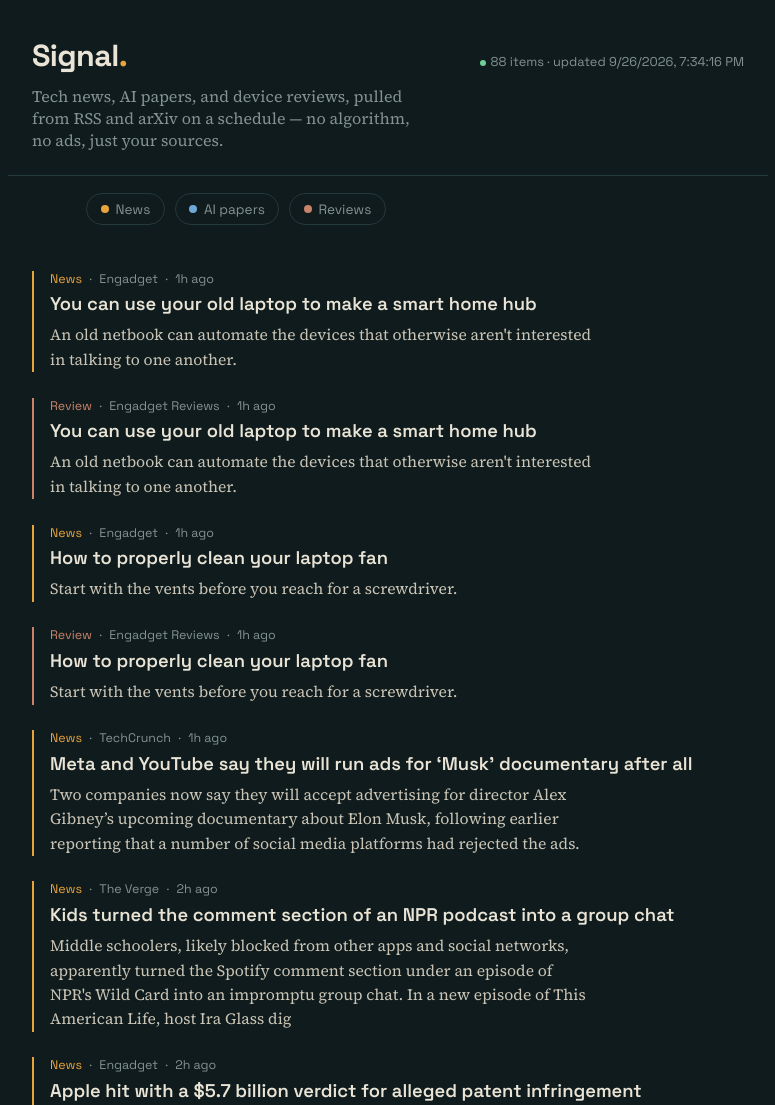
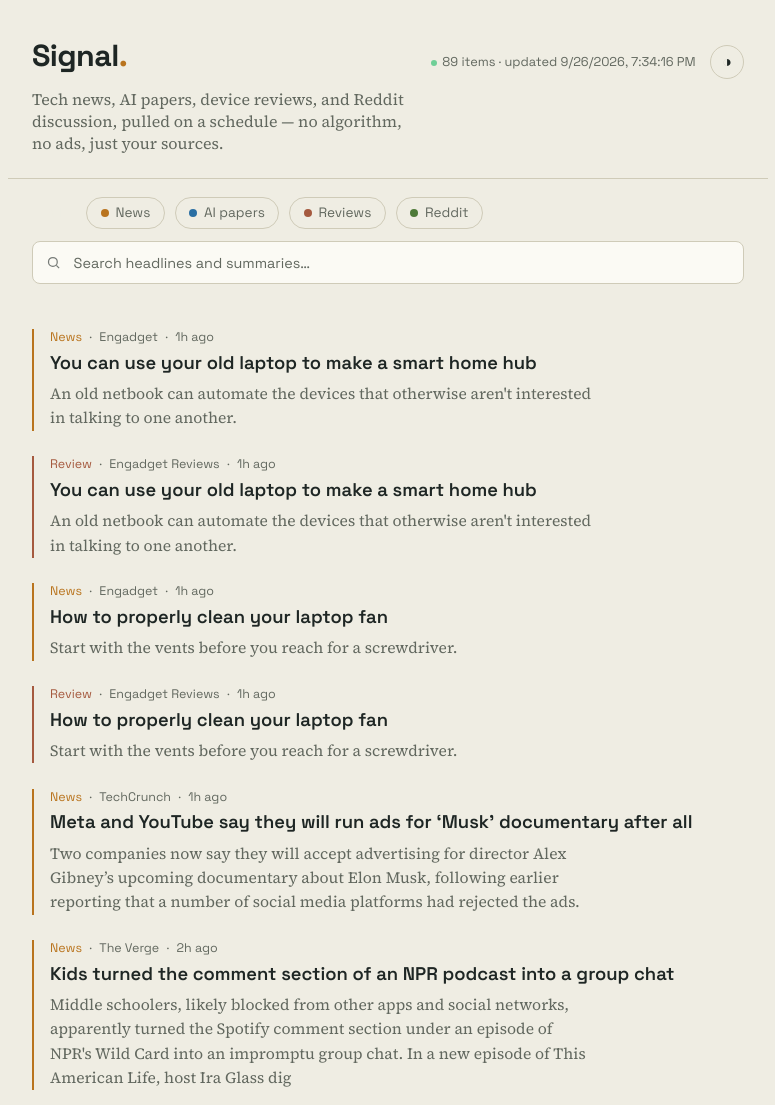
Before and after one commit to Primetimeplayer/tech-dashboard, a website: page public/index.html in a window 1280 px wide. Shown: the top 1105 px of the page, without its empty margins (252-1027 px from the left). Drawn offline with Linux system fonts and the light colour scheme.

Commit message:
Add search, Reddit source, LLM summaries, theme toggle

```diff
--- a/package.json
+++ b/package.json
@@ -7,7 +7,9 @@
     "fetch:news": "node scripts/fetch-news.js",
     "fetch:papers": "node scripts/fetch-papers.js",
     "fetch:reviews": "node scripts/fetch-reviews.js",
-    "fetch:all": "npm run fetch:news && npm run fetch:papers && npm run fetch:reviews",
+    "fetch:reddit": "node scripts/fetch-reddit.js",
+    "summarize": "node scripts/summarize.js",
+    "fetch:all": "npm run fetch:news && npm run fetch:papers && npm run fetch:reviews && npm run fetch:reddit && npm run summarize",
     "serve": "npx http-server public -p 8080 -o"
   },
   "dependencies": {
--- /dev/null
+++ b/public/data/reddit.json
@@ -0,0 +1,13 @@
+{
+  "updated": "2026-09-26T08:00:00.000Z",
+  "count": 1,
+  "items": [
+    {
+      "source": "r/technology",
+      "title": "Sample post — run npm run fetch:reddit to pull live discussions",
+      "link": "https://reddit.com",
+      "published": "2026-09-26T00:00:00.000Z",
+      "summary": "Placeholder content standing in for a real Reddit post."
+    }
+  ]
+}
--- a/public/index.html
+++ b/public/index.html
@@ -15,10 +15,26 @@
     --line: #24393A;
     --text: #E9E4D6;
     --text-muted: #839391;
+    --input-bg: #0B1516;
     --news: #E8A33D;
     --papers: #6FA8D8;
     --reviews: #C9836B;
+    --reddit: #8FB878;
     --focus: #E9E4D6;
+  }
+
+  :root[data-theme="light"] {
+    --bg: #EFEDE3;
+    --panel: #E4E1D3;
+    --line: #CFCBB8;
+    --text: #1E2624;
+    --text-muted: #62685F;
+    --input-bg: #FBFAF4;
+    --news: #B9741E;
+    --papers: #2A6FA3;
+    --reviews: #A55A3F;
+    --reddit: #4E7A38;
+    --focus: #1E2624;
   }
 
   * { box-sizing: border-box; }
@@ -28,6 +44,7 @@
     background: var(--bg);
     color: var(--text);
     font-family: 'Source Serif 4', Georgia, serif;
+    transition: background 0.15s ease, color 0.15s ease;
   }
 
   ::selection { background: var(--news); color: #14251C; }
@@ -59,6 +76,12 @@
 
   .wordmark span { color: var(--news); }
 
+  .mast-right {
+    display: flex;
+    align-items: center;
+    gap: 0.9rem;
+  }
+
   .status {
     font-family: 'Space Grotesk', sans-serif;
     font-size: 0.8rem;
@@ -76,6 +99,23 @@
     margin-right: 0.4em;
   }
 
+  .theme-toggle {
+    background: transparent;
+    border: 1px solid var(--line);
+    color: var(--text);
+    width: 34px;
+    height: 34px;
+    border-radius: 50%;
+    cursor: pointer;
+    display: flex;
+    align-items: center;
+    justify-content: center;
+    font-size: 1rem;
+    flex-shrink: 0;
+  }
+
+  .theme-toggle:hover { border-color: var(--news); }
+
   .tagline {
     margin: 0.6rem 0 0;
     color: var(--text-muted);
@@ -83,10 +123,16 @@
     max-width: 46ch;
   }
 
-  .filters {
+  .controls {
     max-width: 760px;
     margin: 0 auto;
     padding: 1.1rem 1.5rem 0;
+    display: flex;
+    flex-direction: column;
+    gap: 0.8rem;
+  }
+
+  .filters {
     display: flex;
     gap: 0.6rem;
     flex-wrap: wrap;
@@ -123,7 +169,32 @@
   .filter[data-cat="news"][aria-pressed="true"] { background: var(--news); }
   .filter[data-cat="papers"][aria-pressed="true"] { background: var(--papers); }
   .filter[data-cat="reviews"][aria-pressed="true"] { background: var(--reviews); }
+  .filter[data-cat="reddit"][aria-pressed="true"] { background: var(--reddit); }
   .filter[aria-pressed="true"] .swatch { background: var(--bg); }
+
+  .search-row {
+    display: flex;
+    align-items: center;
+    border: 1px solid var(--line);
+    border-radius: 8px;
+    background: var(--input-bg);
+    padding: 0.1rem 0.2rem;
+  }
+
+  .search-row svg { margin: 0 0.6rem; flex-shrink: 0; opacity: 0.6; }
+
+  #search {
+    flex: 1;
+    border: none;
+    background: transparent;
+    color: var(--text);
+    font-family: 'Space Grotesk', sans-serif;
+    font-size: 0.9rem;
+    padding: 0.6rem 0.2rem;
+    outline: none;
+  }
+
+  #search::placeholder { color: var(--text-muted); }
 
   main {
     max-width: 760px;
@@ -162,7 +233,7 @@
 
   .item p {
     margin: 0;
-    color: #C9C4B6;
+    color: var(--text-muted);
     font-size: 0.98rem;
     line-height: 1.55;
     max-width: 66ch;
@@ -171,6 +242,7 @@
   .item.news { --dot: var(--news); }
   .item.papers { --dot: var(--papers); }
   .item.reviews { --dot: var(--reviews); }
+  .item.reddit { --dot: var(--reddit); }
 
   .empty, .error {
     font-family: 'Space Grotesk', sans-serif;
@@ -190,13 +262,9 @@
     padding-top: 1.25rem;
   }
 
-  a:focus-visible, button:focus-visible {
+  a:focus-visible, button:focus-visible, input:focus-visible {
     outline: 2px solid var(--focus);
     outline-offset: 2px;
-  }
-
-  @media (prefers-reduced-motion: no-preference) {
-    .item { transition: transform 0.15s ease; }
   }
 </style>
 </head>
@@ -205,16 +273,26 @@
 <div class="mast">
   <div class="mast-row">
     <h1 class="wordmark">Signal<span>.</span></h1>
+    <div class="mast-right">
       <div class="status" id="status"><span class="dot"></span>loading feed…</div>
+      <button class="theme-toggle" id="themeToggle" aria-label="Toggle light and dark theme" title="Toggle theme">◐</button>
     </div>
-  <p class="tagline">Tech news, AI papers, and device reviews, pulled from RSS and arXiv on a schedule — no algorithm, no ads, just your sources.</p>
+  </div>
+  <p class="tagline">Tech news, AI papers, device reviews, and Reddit discussion, pulled on a schedule — no algorithm, no ads, just your sources.</p>
 </div>
 
+<div class="controls">
   <div class="filters" id="filters">
     <button class="filter" data-cat="all" aria-pressed="true">All</button>
     <button class="filter" data-cat="news" aria-pressed="false"><span class="swatch" style="--dot: var(--news)"></span>News</button>
     <button class="filter" data-cat="papers" aria-pressed="false"><span class="swatch" style="--dot: var(--papers)"></span>AI papers</button>
     <button class="filter" data-cat="reviews" aria-pressed="false"><span class="swatch" style="--dot: var(--reviews)"></span>Reviews</button>
+    <button class="filter" data-cat="reddit" aria-pressed="false"><span class="swatch" style="--dot: var(--reddit)"></span>Reddit</button>
+  </div>
+  <div class="search-row">
+    <svg width="15" height="15" viewBox="0 0 24 24" fill="none" stroke="currentColor" stroke-width="2"><circle cx="11" cy="11" r="7"/><line x1="21" y1="21" x2="16.65" y2="16.65"/></svg>
+    <input id="search" type="search" placeholder="Search headlines and summaries…" autocomplete="off">
+  </div>
 </div>
 
 <main id="feed">
@@ -222,17 +300,43 @@
 </main>
 
 <footer>
-  Data refreshes on a schedule via GitHub Actions. Sources are configured in <code>scripts/fetch-*.js</code>. Edit freely — this is your dashboard.
+  Data refreshes on a schedule via GitHub Actions. Sources are configured in <code>scripts/fetch-*.js</code>; summaries are optionally rewritten by an LLM in <code>scripts/summarize.js</code>. Edit freely — this is your dashboard.
 </footer>
 
 <script>
   const feedEl = document.getElementById('feed');
   const statusEl = document.getElementById('status');
   const filtersEl = document.getElementById('filters');
+  const searchEl = document.getElementById('search');
+  const themeToggleEl = document.getElementById('themeToggle');
 
   let activeFilter = 'all';
+  let searchTerm = '';
   let allItems = [];
 
+  // --- Theme ---
+  function applyTheme(theme) {
+    document.documentElement.setAttribute('data-theme', theme);
+    themeToggleEl.textContent = theme === 'light' ? '◑' : '◐';
+  }
+
+  function initTheme() {
+    let saved = null;
+    try { saved = localStorage.getItem('signal-theme'); } catch (e) { /* storage unavailable */ }
+    const preferred = saved || (window.matchMedia('(prefers-color-scheme: light)').matches ? 'light' : 'dark');
+    applyTheme(preferred);
+  }
+
+  themeToggleEl.addEventListener('click', () => {
+    const current = document.documentElement.getAttribute('data-theme') || 'dark';
+    const next = current === 'light' ? 'dark' : 'light';
+    applyTheme(next);
+    try { localStorage.setItem('signal-theme', next); } catch (e) { /* storage unavailable */ }
+  });
+
+  initTheme();
+
+  // --- Data helpers ---
   function timeAgo(iso) {
     if (!iso) return '';
     const diffMs = Date.now() - new Date(iso).getTime();
@@ -245,16 +349,24 @@
   }
 
   function catLabel(cat) {
-    return { news: 'News', papers: 'AI paper', reviews: 'Review' }[cat] || cat;
+    return { news: 'News', papers: 'AI paper', reviews: 'Review', reddit: 'Reddit' }[cat] || cat;
   }
 
+  function escapeHtml(str = '') {
+    return str.replace(/[&<>"']/g, (c) => ({ '&': '&amp;', '<': '&lt;', '>': '&gt;', '"': '&quot;', "'": '&#39;' }[c]));
+  }
+
+  // --- Rendering ---
   function render() {
-    const items = activeFilter === 'all'
-      ? allItems
-      : allItems.filter((i) => i.category === activeFilter);
+    const term = searchTerm.trim().toLowerCase();
+    const items = allItems.filter((i) => {
+      const matchesCat = activeFilter === 'all' || i.category === activeFilter;
+      const matchesTerm = !term || (i.title || '').toLowerCase().includes(term) || (i.summary || '').toLowerCase().includes(term);
+      return matchesCat && matchesTerm;
+    });
 
     if (!items.length) {
-      feedEl.innerHTML = '<div class="empty">Nothing here yet. Run the fetch scripts to pull live data, or pick a different filter.</div>';
+      feedEl.innerHTML = '<div class="empty">Nothing matches. Try a different filter or search term.</div>';
       return;
     }
 
@@ -263,12 +375,12 @@
         <div class="item-meta">
           <span class="cat-label">${catLabel(item.category)}</span>
           <span>·</span>
-          <span>${item.source}</span>
+          <span>${escapeHtml(item.source || '')}</span>
           <span>·</span>
           <span>${timeAgo(item.published)}</span>
         </div>
-        <h2><a href="${item.link}" target="_blank" rel="noopener">${item.title}</a></h2>
-        ${item.summary ? `<p>${item.summary}</p>` : ''}
+        <h2><a href="${item.link}" target="_blank" rel="noopener">${escapeHtml(item.title)}</a></h2>
+        ${item.summary ? `<p>${escapeHtml(item.summary)}</p>` : ''}
       </article>
     `).join('');
   }
@@ -286,16 +398,17 @@
   }
 
   async function init() {
-    const [news, papers, reviews] = await Promise.all([
+    const [news, papers, reviews, reddit] = await Promise.all([
       loadJSON('news.json', 'news', (i) => i),
       loadJSON('papers.json', 'papers', (i) => ({
         ...i,
         source: (i.authors || []).slice(0, 2).join(', ') + ((i.authors || []).length > 2 ? ' et al.' : ''),
       })),
       loadJSON('reviews.json', 'reviews', (i) => i),
+      loadJSON('reddit.json', 'reddit', (i) => i),
     ]);
 
-    allItems = [...news, ...papers, ...reviews].sort(
+    allItems = [...news, ...papers, ...reviews, ...reddit].sort(
       (a, b) => new Date(b.published || 0) - new Date(a.published || 0)
     );
 
@@ -312,6 +425,11 @@
     render();
   });
 
+  searchEl.addEventListener('input', (e) => {
+    searchTerm = e.target.value;
+    render();
+  });
+
   init();
 </script>
 
```
Also changed, not shown: scripts/fetch-reddit.js (added, +60 -0 lines), scripts/summarize.js (added, +93 -0 lines), README.md. Lines whose indentation alone changed are shown as unchanged.
